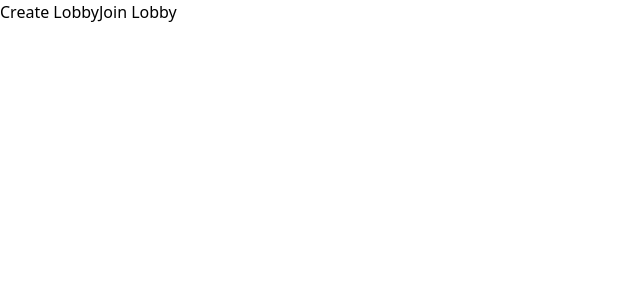
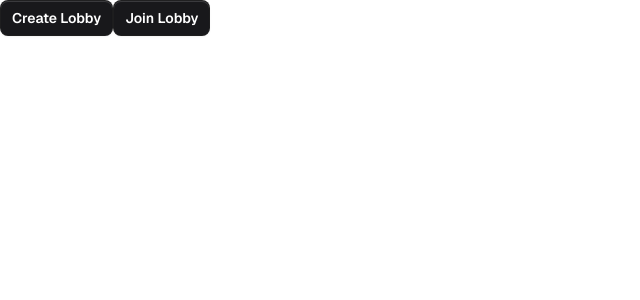
Before and after one commit to amanat361/smoothbrain, a Next.js app: page / in a window 1280 px wide. Shown: the top 300 px of the page, without its empty margins (0-640 px from the left). Built offline with nearby package versions, Linux system fonts and the light colour scheme.

Commit message:
fix: font imports in globals.css and the layout file

```diff
--- a/app/globals.css
+++ b/app/globals.css
@@ -1 +1,20 @@
 @import "tailwindcss";
+/* this changed dark mode from being a system setting
+to a css selector that can be changed as a toggle*/
+@custom-variant dark (&:where(.dark, .dark *));
+
+:root {
+  --background: #ffffff;
+  --foreground: #171717;
+}
+
+:root.dark {
+  --background: #0a0a0a;
+  --foreground: #ededed;
+}
+
+body {
+  color: var(--foreground);
+  background: var(--background);
+  font-family: var(--font-geist-sans);
+}
--- a/app/layout.tsx
+++ b/app/layout.tsx
@@ -23,6 +23,8 @@ export default function RootLayout({
   children: React.ReactNode;
 }>) {
   return (
+    // if you want dark mode, all you need is this:
+    // <html className="dark" lang="en">
     <html lang="en">
       <body
         className={`${geistSans.variable} ${geistMono.variable} antialiased`}
--- a/app/page.tsx
+++ b/app/page.tsx
@@ -1,4 +1,4 @@
-import Button from "@/components/ui/button";
+import { Button } from "@/components/catalyst/button";
 
 export default function Home() {
   return (
```
